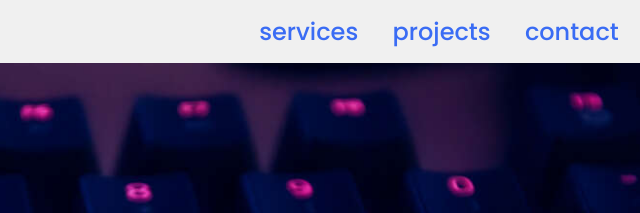
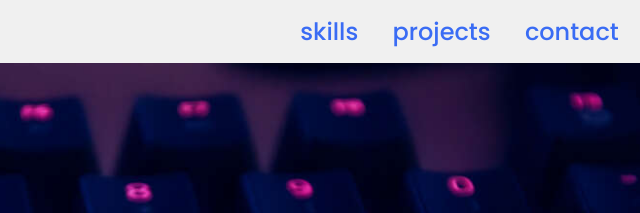
Before and after one commit to codekat123/my_portfolio, a plain HTML site: page index.html in a window 1280 px wide. Shown: the top 213 px of the page, 461-1101 px from the left. Drawn offline with nearby package versions, Linux system fonts and the light colour scheme.

Commit message:
Update index.html

```diff
--- a/index.html
+++ b/index.html
@@ -14,7 +14,7 @@
           <header class="header">
                <a href="#main" class="logo">Ahmed</a>
                <nav class="navigation">
-                    <a href="#services">services</a>
+                    <a href="#services">skills</a>
                     <a href="#projects">projects</a>
                     <a href="#contact">contact</a>
                     <button id="theme-toggle" aria-label="Toggle dark mode" title="Toggle theme"><i class="fa-solid fa-moon"></i></button>
```
